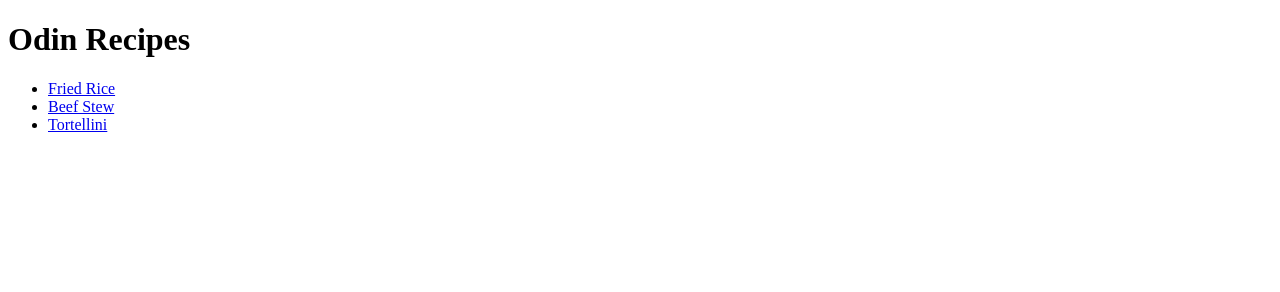
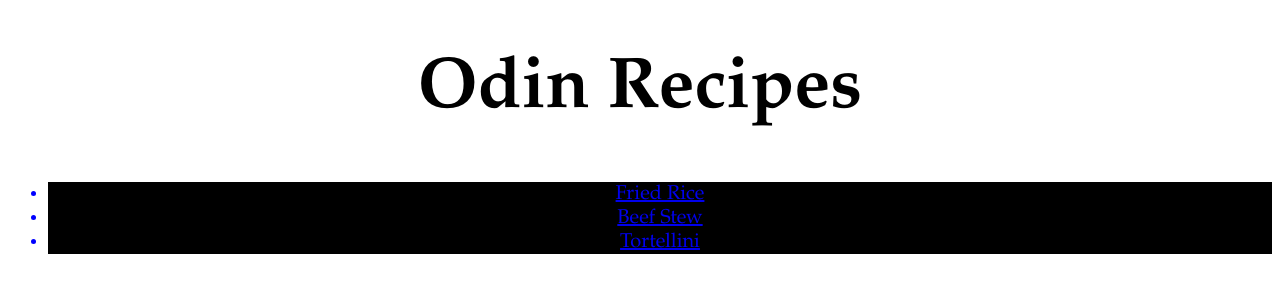
Before and after one commit to SleipnirPowered/odin-recipes, a plain HTML site: page index.html in a window 1280 px wide. Drawn offline with Linux system fonts and the light colour scheme.

Commit message:
Edit index.html and style.css

```diff
--- a/index.html
+++ b/index.html
@@ -3,13 +3,14 @@
     <head>
         <meta charset="UTF-8">
         <title>Odin Recipes</title>
+        <link rel="stylesheet" href="style.css">
     </head>
     <body>
-        <h1>Odin Recipes</h1>
+        <div class="title"><h1>Odin Recipes</h1></div>
         <ul>
-            <li><a href="recipes/fried-rice.html">Fried Rice</a></li>
-            <li><a href="recipes/beef-stew.html">Beef Stew</a></li>
-           <li><a href="recipes/tortellini.html">Tortellini</a></li>
+            <li class="list"><a href="recipes/fried-rice.html">Fried Rice</a></li>
+            <li class="list"><a href="recipes/beef-stew.html">Beef Stew</a></li>
+           <li class="list"><a href="recipes/tortellini.html">Tortellini</a></li>
         </ul>
     </body>
 </html>
--- a/style.css
+++ b/style.css
@@ -0,0 +1,14 @@
+.title,
+.list {
+    text-align: center;
+    font-family: Garamond, Helvetica, sans-serif;
+}
+.title {
+    font-weight: bold;
+    font-size: 36px;
+}
+.list {
+    font-size: 20px;
+    color: blue;
+    background-color: black;
+}
```
